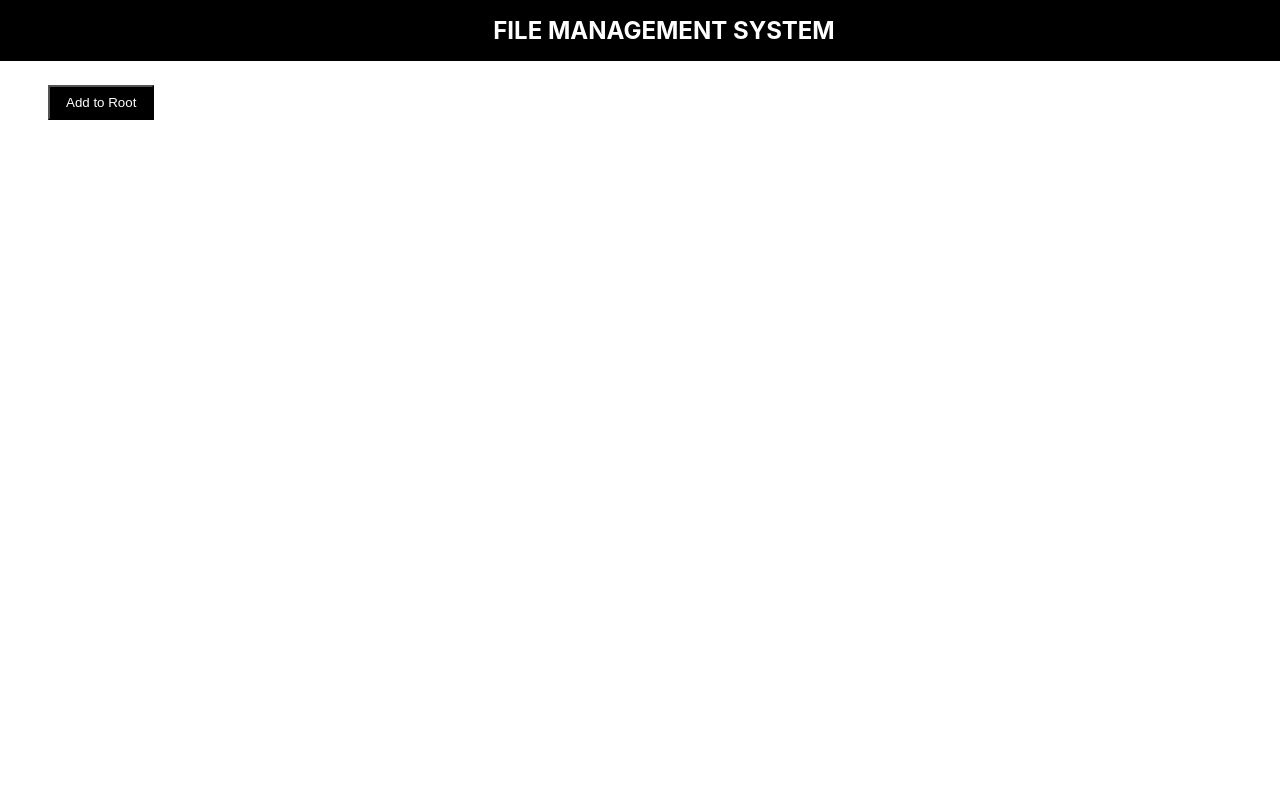
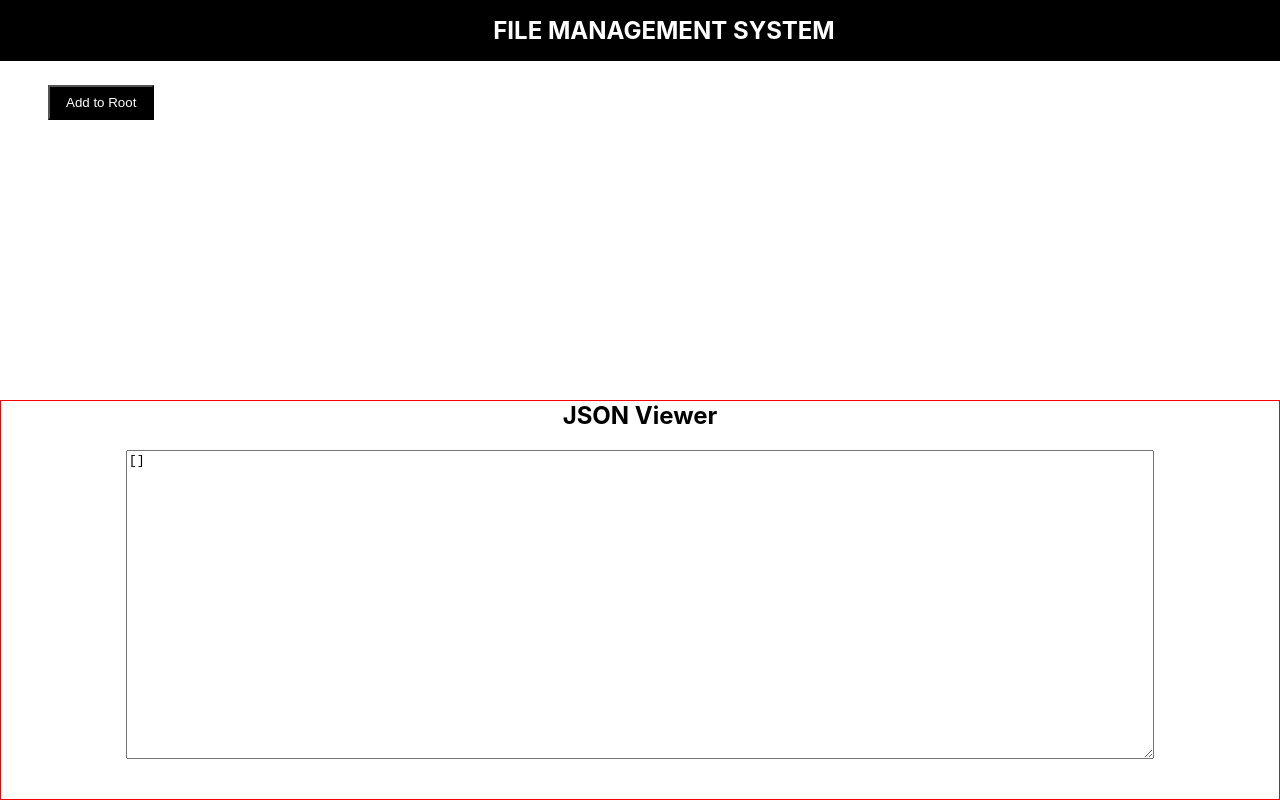
Before and after one commit to AriaCong-dev/file-system-app, a React (Create React App) app: page / in a window 1280 px wide. Shown: the top 800 px of the page. Built offline with nearby package versions, Linux system fonts and the light colour scheme.

Commit message:
json viewer and its style is added

```diff
--- a/src/components/JsonViewer.module.scss
+++ b/src/components/JsonViewer.module.scss
@@ -1,23 +1,25 @@
 @import '../styles/utils';
-.jsonViewWrapper {
-  position: relative;
-  height: 350px;
-  margin-top: 20vh;
+.jsonViewerContainer {
+  //position: relative;
+  min-height: 200px;
+  margin-top: 50vh;
+  @include flex-center;
+  flex-direction: column;
+  border: 1px solid red;
+  position: fixed; // stick to the viewport
+  bottom: 0; // align to bottom
+  left: 0;
+  right: 0;
+  top: 0;
 }
 .title {
   @include title-style;
+  margin-top: auto; // push it to the bottom of the container
+  margin-bottom: 20px;
 }
-.textarea {
-  width: 800px;
+.jsonViewer {
+  width: 80%;
   height: 400px;
-  position: absolute;
-  left: 50%;
-  top: 80%;
-  transform: translate(-50%, -50%);
-  padding: 1rem;
-  border: $border-style;
-  border-radius: $border-radius;
-  font-family: $font-base;
-  font-size: $font-size-base;
-  resize: both;
+  margin-top: auto; // push it to the bottom of the container
+  margin-bottom: 40px; // add some space from bottom
 }
--- a/src/components/JsonViewer.tsx
+++ b/src/components/JsonViewer.tsx
@@ -1,9 +1,18 @@
 import React from 'react'
 import styles from './JsonViewer.module.scss'
-import useTreeNodeService from '../hooks/useTreeNodeService'
+import { useTreeContext } from '../contexts/TreeContext'
 
 const JsonViewer: React.FC = () => {
-  return <div></div>
+  return (
+    <div className={styles.jsonViewerContainer}>
+      <h2 className={styles.title}>JSON Viewer</h2>
+      <textarea
+        readOnly
+        className={styles.jsonViewer}
+        value={JSON.stringify(useTreeContext().treeArray, null, 2)}
+      />
+    </div>
+  )
 }
 
 export default JsonViewer
```
